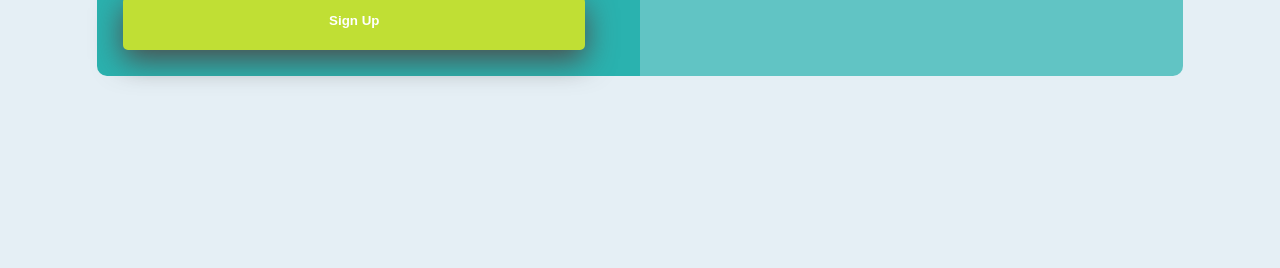
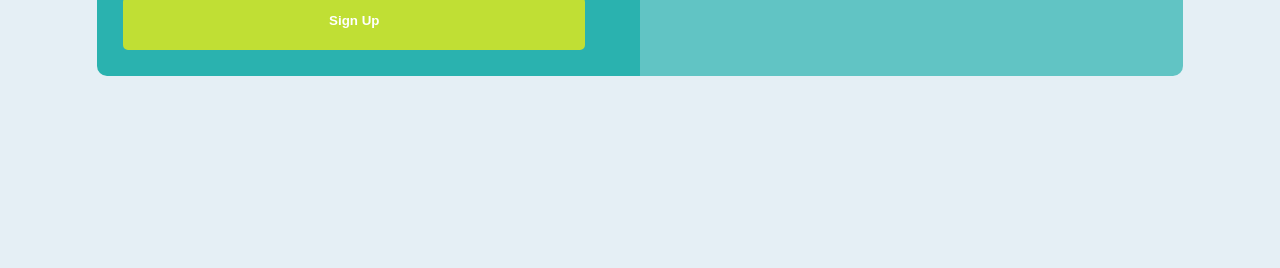
Before and after one commit to ks9927/SIngle-Grid-Component, a plain HTML site: page docs/index.html in a window 1280 px wide. Shown: the part 532-800 px from the top of the page. Drawn offline with Linux system fonts and the light colour scheme.

Commit message:
removed box shadow button

```diff
--- a/docs/styles.css
+++ b/docs/styles.css
@@ -95,7 +95,6 @@ button {
   border-radius: 5px;
   position: relative;
   bottom: 3em;
-  box-shadow: rgb(77, 76, 76) 0 10px 30px;
   font-weight: var(--lg-weight);
 }
 
```
